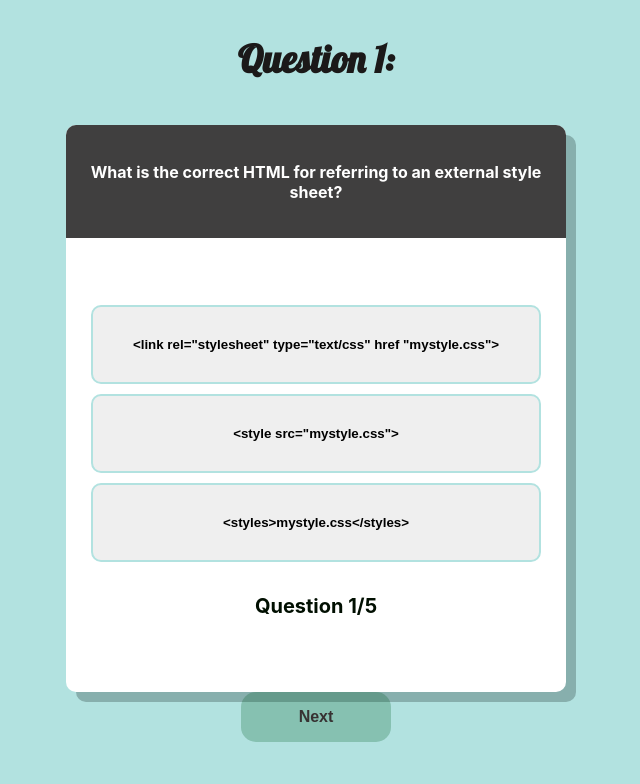
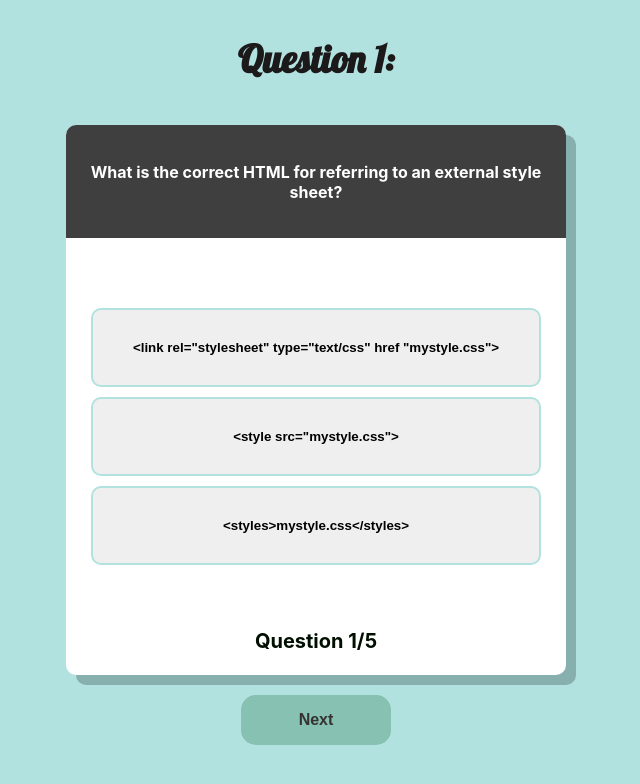
Before and after one commit to Technigo/project-redux-quiz-old, a React (Create React App) app: page / in a window 1280 px wide. Both pictures are taken after a click on the button "Start". Shown: the top 784 px of the page, without its empty margins (324-964 px from the left). Built offline with nearby package versions, Linux system fonts and the light colour scheme.

Commit message:
fixing hoover + some divs

```diff
--- a/src/components/CurrentQuestion.js
+++ b/src/components/CurrentQuestion.js
@@ -61,7 +61,7 @@ export const CurrentQuestion = () => {
         <div className="question-text">
           <h4>{question.questionText}</h4>
         </div>
-        <div>
+
         <OptionContainer>
           {question.options.map((option, index) => {
             return (
@@ -81,6 +81,7 @@ export const CurrentQuestion = () => {
               </OptionButton>
             );
           })}
+        </OptionContainer>
         <div className="footer">
           <p>
             Question {question.id}/{questionsLength}
@@ -94,8 +95,6 @@ export const CurrentQuestion = () => {
             </CorrectAnswerMessage>
           )}
         </div>
-          </OptionContainer>
-        </div>
       </AnswerContainer>
       <Button type="button" disabled={!answer} onClick={handleNext}>
         Next
--- a/src/index.css
+++ b/src/index.css
@@ -26,12 +26,12 @@ code {
   width: 100%;
 }
 
-.footer {
+/* .footer {
   margin-top: 10px;
   display: flex;
   flex-direction: row;
   justify-content: space-around;
-}
+} */
 
 h2 {
   font-size: 16px;
@@ -42,7 +42,6 @@ p {
   font-weight: 700;
   font-size: 20px;
   color: rgb(1, 15, 1);
-  margin: 1em 0em 1.5em 0em;
   max-width: 640px;
   line-height: 1.4em;
   text-align: center;
--- a/src/styledComponents/StyledButton.js
+++ b/src/styledComponents/StyledButton.js
@@ -12,9 +12,8 @@ export const OptionButton = styled.button`
   ${(props) => props.isCorrect && 'background-color: #67b467; color: white;'};
   ${(props) => props.isIncorrect && 'background-color: #b96f6f; color: white;'};
   ${(props) => props.selected && 'animation: tada; animation-duration: 2s;'};
-  transition: all 0.2s;
 
-  &:hover {
+  &:hover:enabled {
     background-color: #b2e2e0;
     color: white;
   }
@@ -33,7 +32,9 @@ export const Button = styled.button`
   border: none;
   font-weight: bold;
   font-size: 16px;
-  &:hover {
+  margin-top: 20px;
+
+  &:hover:enabled {
     background-color: rgb(255 255 255 / 25%);
     color: white;
   }
--- a/src/styledComponents/containers.js
+++ b/src/styledComponents/containers.js
@@ -30,6 +30,7 @@ export const OptionContainer = styled.div`
   margin-top: 10%;
   margin-bottom: 2em;
   padding: 10px;
+  align-items: center;
 `;
 
 export const StartEndContainer = styled.div`
```
Lines whose indentation alone changed are shown as unchanged.
